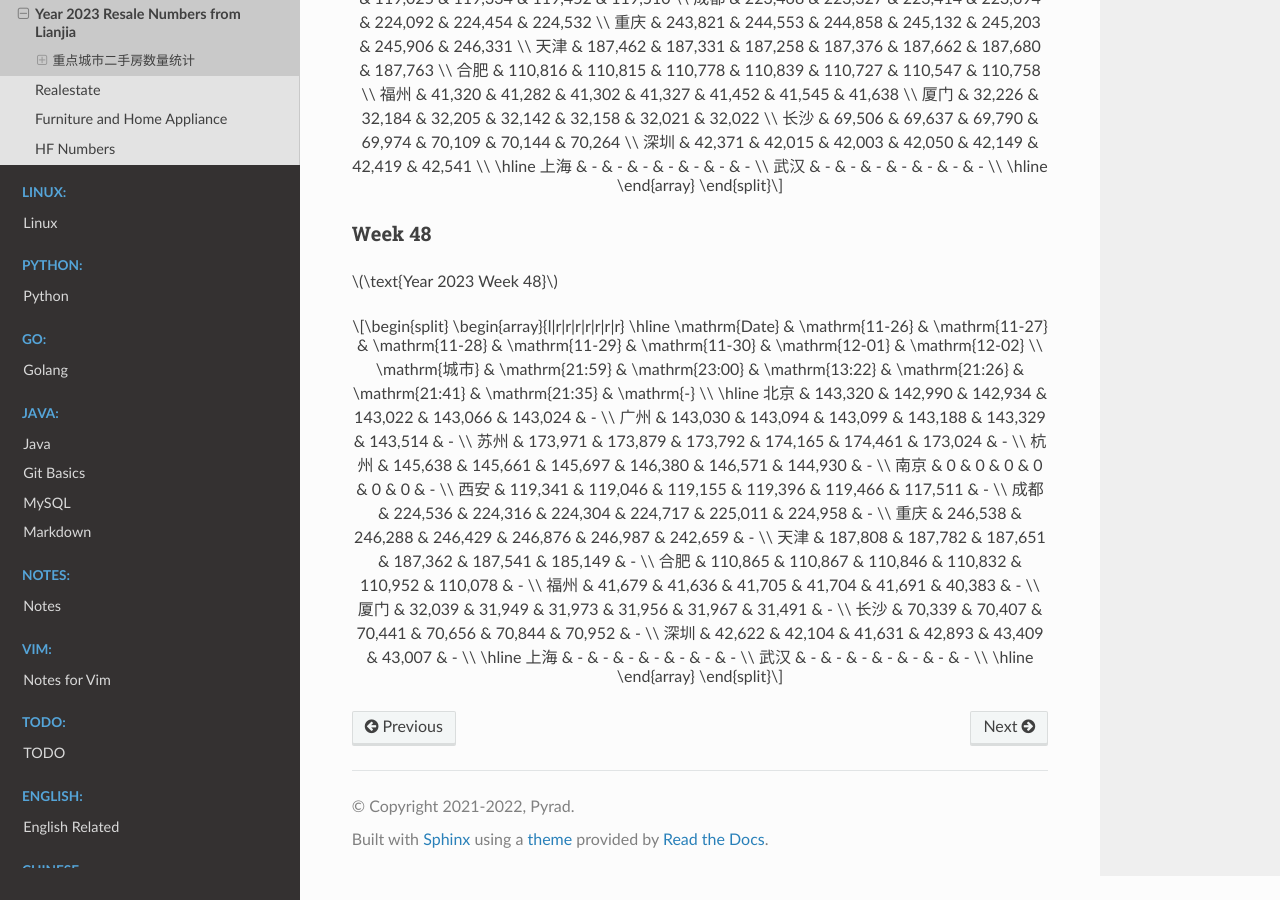
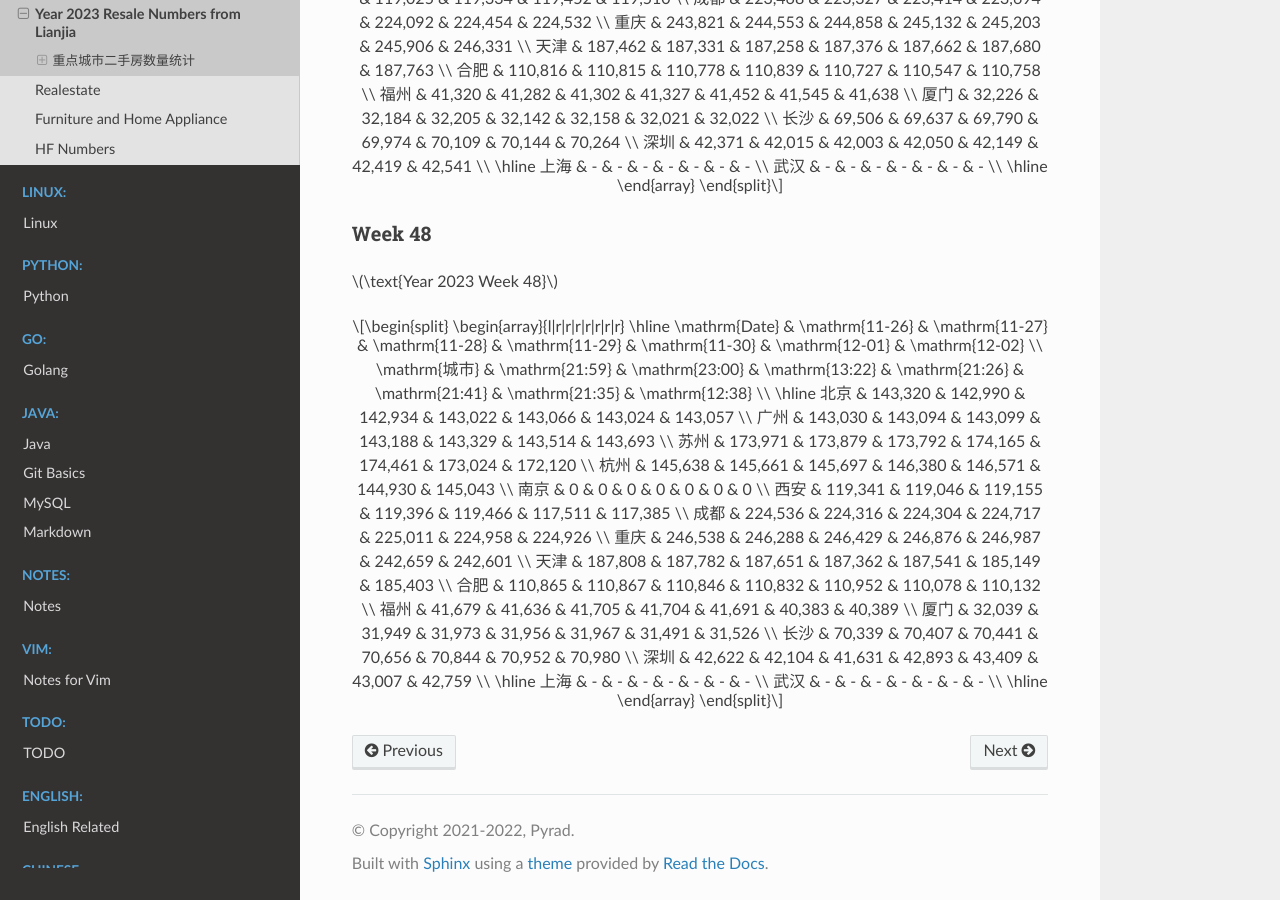
Before and after one commit to Pyrad/pyradnotes, a Sphinx documentation site: the page built from source/RealEstate/resalenumbers2023.md, in a window 1280 px wide and 900 px high, scrolled down 19237 px. Built offline with Sphinx 7.4.7 and the Read the Docs theme 2.0.0, drawn with Linux system fonts in a browser that asks for light colours; a script that is not in the unit is left out.

Commit message:
Realestate Update resale numbers 2023-12-02 12:38

```diff
--- a/source/RealEstate/resalenumbers2023.md
+++ b/source/RealEstate/resalenumbers2023.md
@@ -1250,22 +1250,22 @@
 \begin{array}{l|r|r|r|r|r|r|r}
 \hline
 \mathrm{Date} & \mathrm{11-26} & \mathrm{11-27} & \mathrm{11-28} & \mathrm{11-29} & \mathrm{11-30} & \mathrm{12-01} & \mathrm{12-02} \\
-\mathrm{城市} & \mathrm{21:59} & \mathrm{23:00} & \mathrm{13:22} & \mathrm{21:26} & \mathrm{21:41} & \mathrm{21:35} & \mathrm{-} \\
+\mathrm{城市} & \mathrm{21:59} & \mathrm{23:00} & \mathrm{13:22} & \mathrm{21:26} & \mathrm{21:41} & \mathrm{21:35} & \mathrm{12:38} \\
 \hline
-北京 & 143,320 & 142,990 & 142,934 & 143,022 & 143,066 & 143,024 & - \\
-广州 & 143,030 & 143,094 & 143,099 & 143,188 & 143,329 & 143,514 & - \\
-苏州 & 173,971 & 173,879 & 173,792 & 174,165 & 174,461 & 173,024 & - \\
-杭州 & 145,638 & 145,661 & 145,697 & 146,380 & 146,571 & 144,930 & - \\
-南京 & 0 & 0 & 0 & 0 & 0 & 0 & - \\
-西安 & 119,341 & 119,046 & 119,155 & 119,396 & 119,466 & 117,511 & - \\
-成都 & 224,536 & 224,316 & 224,304 & 224,717 & 225,011 & 224,958 & - \\
-重庆 & 246,538 & 246,288 & 246,429 & 246,876 & 246,987 & 242,659 & - \\
-天津 & 187,808 & 187,782 & 187,651 & 187,362 & 187,541 & 185,149 & - \\
-合肥 & 110,865 & 110,867 & 110,846 & 110,832 & 110,952 & 110,078 & - \\
-福州 & 41,679 & 41,636 & 41,705 & 41,704 & 41,691 & 40,383 & - \\
-厦门 & 32,039 & 31,949 & 31,973 & 31,956 & 31,967 & 31,491 & - \\
-长沙 & 70,339 & 70,407 & 70,441 & 70,656 & 70,844 & 70,952 & - \\
-深圳 & 42,622 & 42,104 & 41,631 & 42,893 & 43,409 & 43,007 & - \\
+北京 & 143,320 & 142,990 & 142,934 & 143,022 & 143,066 & 143,024 & 143,057 \\
+广州 & 143,030 & 143,094 & 143,099 & 143,188 & 143,329 & 143,514 & 143,693 \\
+苏州 & 173,971 & 173,879 & 173,792 & 174,165 & 174,461 & 173,024 & 172,120 \\
+杭州 & 145,638 & 145,661 & 145,697 & 146,380 & 146,571 & 144,930 & 145,043 \\
+南京 & 0 & 0 & 0 & 0 & 0 & 0 & 0 \\
+西安 & 119,341 & 119,046 & 119,155 & 119,396 & 119,466 & 117,511 & 117,385 \\
+成都 & 224,536 & 224,316 & 224,304 & 224,717 & 225,011 & 224,958 & 224,926 \\
+重庆 & 246,538 & 246,288 & 246,429 & 246,876 & 246,987 & 242,659 & 242,601 \\
+天津 & 187,808 & 187,782 & 187,651 & 187,362 & 187,541 & 185,149 & 185,403 \\
+合肥 & 110,865 & 110,867 & 110,846 & 110,832 & 110,952 & 110,078 & 110,132 \\
+福州 & 41,679 & 41,636 & 41,705 & 41,704 & 41,691 & 40,383 & 40,389 \\
+厦门 & 32,039 & 31,949 & 31,973 & 31,956 & 31,967 & 31,491 & 31,526 \\
+长沙 & 70,339 & 70,407 & 70,441 & 70,656 & 70,844 & 70,952 & 70,980 \\
+深圳 & 42,622 & 42,104 & 41,631 & 42,893 & 43,409 & 43,007 & 42,759 \\
 \hline
 上海 & - & - & - & - & - & - & - \\
 武汉 & - & - & - & - & - & - & - \\
```
Also changed, not shown: 1 other file.
